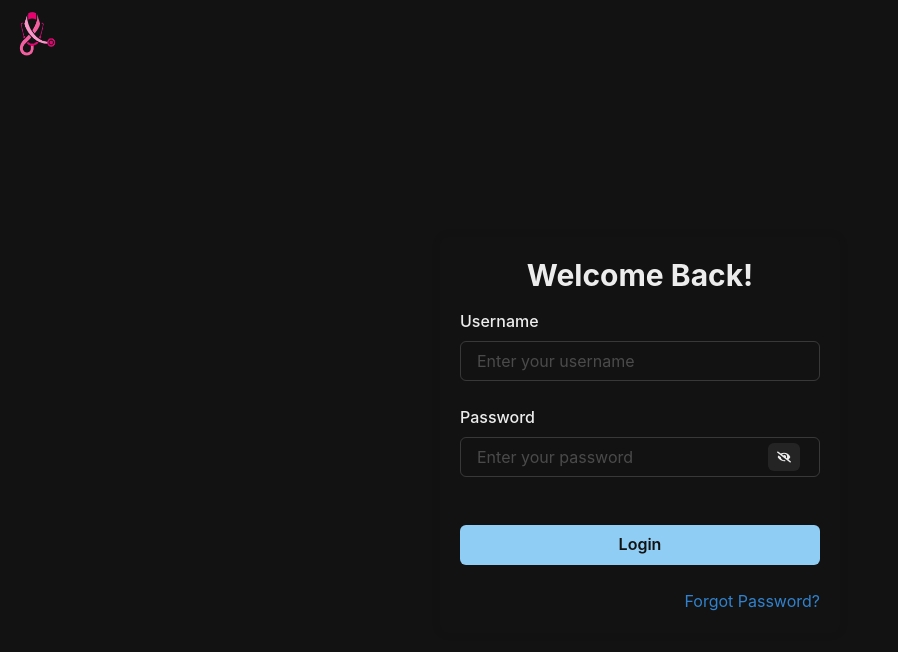
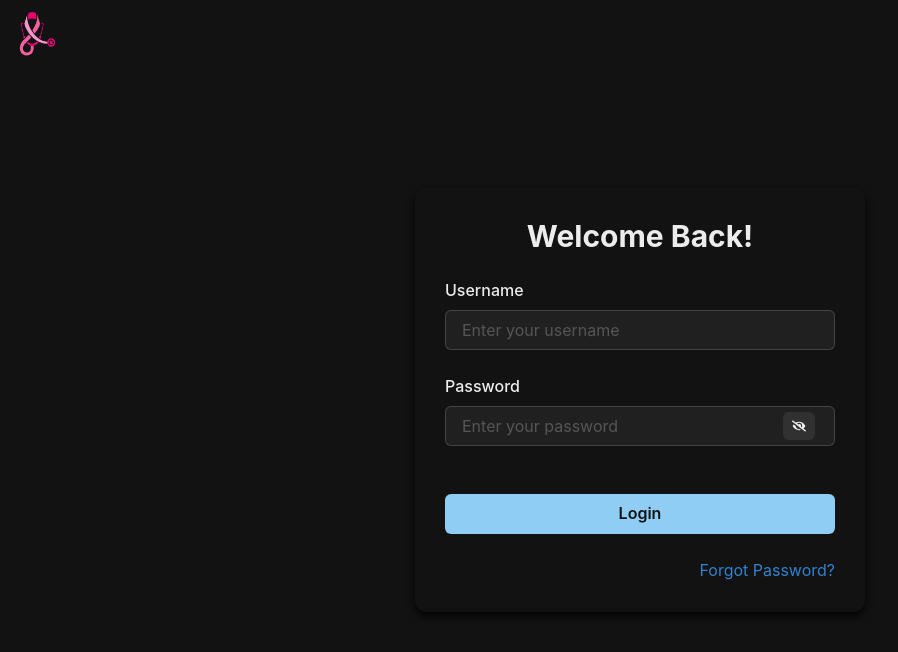
Before and after one commit to AnojAryal/CancerCellDetector-Frontend, a React (Vite) app: page /login in a window 1280 px wide. Shown: the top 652 px of the page, without its empty margins (0-898 px from the left). Built offline with nearby package versions, Linux system fonts and the light colour scheme.

Commit message:
logout automatically if the token is expired

```diff
--- a/package.json
+++ b/package.json
@@ -14,7 +14,9 @@
     "@emotion/react": "^11.11.4",
     "@emotion/styled": "^11.11.5",
     "axios": "^1.6.8",
+    "base64-url": "^2.3.3",
     "framer-motion": "^11.1.7",
+    "jwt-decode": "^4.0.0",
     "react": "^18.2.0",
     "react-dom": "^18.2.0",
     "react-icons": "^5.1.0",
--- a/src/components/Login.tsx
+++ b/src/components/Login.tsx
@@ -1,4 +1,4 @@
-import React, { useState } from "react";
+import { useState, ChangeEvent, FormEvent, useEffect } from "react";
 import {
   Button,
   FormControl,
@@ -12,12 +12,13 @@ import {
   InputGroup,
   InputRightElement,
   Box,
+  useColorModeValue,
 } from "@chakra-ui/react";
 import { useLogin } from "../hooks/useLogin";
 import { FaEye, FaEyeSlash } from "react-icons/fa";
 import { useNavigate } from "react-router-dom";
 
-const Login = () => {
+function Login() {
   const { login, formErrors } = useLogin();
   const [formData, setFormData] = useState({
     username: "",
@@ -26,7 +27,14 @@ const Login = () => {
   });
   const navigate = useNavigate();
 
-  const handleChange = (e: React.ChangeEvent<HTMLInputElement>) => {
+  useEffect(() => {
+    document.body.style.overflow = "hidden";
+    return () => {
+      document.body.style.overflow = "auto";
+    };
+  }, []);
+
+  const handleChange = (e: ChangeEvent<HTMLInputElement>) => {
     const { name, value } = e.target;
     setFormData((prevState) => ({
       ...prevState,
@@ -34,7 +42,7 @@ const Login = () => {
     }));
   };
 
-  const handleSubmit = async (e: React.FormEvent<HTMLFormElement>) => {
+  const handleSubmit = async (e: FormEvent<HTMLFormElement>) => {
     e.preventDefault();
     try {
       await login(formData, navigate);
@@ -50,18 +58,38 @@ const Login = () => {
     }));
   };
 
+  const bgColor = useColorModeValue("white", "gray.800");
+  const boxShadow = useColorModeValue(
+    "0 4px 8px rgba(0, 0, 0, 0.1)",
+    "0 4px 8px rgba(0, 0, 0, 0.9)"
+  );
+
   return (
-    <div>
+    <div
+      style={{
+        position: "fixed",
+        top: "0",
+        left: "0",
+        width: "100%",
+        height: "100%",
+        display: "flex",
+        justifyContent: "center",
+        alignItems: "center",
+        backgroundColor: useColorModeValue("gray.50", "gray.900"),
+        overflow: "hidden",
+      }}
+    >
       <div
         style={{
-          maxWidth: "400px",
-          margin: "0 auto",
-          padding: "20px",
-          borderRadius: "8px",
-          boxShadow: "0 0 10px rgba(0, 0, 0, 0.1)",
+          maxWidth: "450px",
+          width: "100%",
+          padding: "30px",
+          borderRadius: "12px",
+          boxShadow,
+          backgroundColor: bgColor,
         }}
       >
-        <Heading as="h1" size="lg" mb="4" textAlign="center">
+        <Heading as="h3" size="lg" mb="6" textAlign="center">
           Welcome Back!
         </Heading>
         <form onSubmit={handleSubmit}>
@@ -76,6 +104,7 @@ const Login = () => {
                 onChange={handleChange}
                 placeholder="Enter your username"
                 autoComplete="username"
+                bg={useColorModeValue("white", "gray.700")}
               />
               <FormErrorMessage>{formErrors?.username}</FormErrorMessage>
             </FormControl>
@@ -92,6 +121,7 @@ const Login = () => {
                   onChange={handleChange}
                   placeholder="Enter your password"
                   autoComplete="current-password"
+                  bg={useColorModeValue("white", "gray.700")}
                 />
                 <InputRightElement width="4.5rem">
                   <IconButton
@@ -125,6 +155,6 @@ const Login = () => {
       </div>
     </div>
   );
-};
+}
 
 export default Login;
--- a/src/components/NavBar.tsx
+++ b/src/components/NavBar.tsx
@@ -19,6 +19,21 @@ import { FiUser, FiLogOut, FiSettings } from "react-icons/fi";
 import { useNavigate } from "react-router-dom";
 import logo from "../assets/logo.webp";
 
+interface DecodedToken {
+  exp: number;
+  iat: number; //issued at
+}
+
+const decodeToken = (token: string): DecodedToken | null => {
+  try {
+    const base64Url = token.split(".")[1];
+    const base64String = atob(base64Url);
+    return JSON.parse(base64String) as DecodedToken;
+  } catch (error) {
+    console.error("Error decoding token:", error);
+    return null;
+  }
+};
 
 const NavBar = () => {
   const navigate = useNavigate();
@@ -26,7 +41,7 @@ const NavBar = () => {
   const username = localStorage.getItem("username");
   const [displayWelcome, setDisplayWelcome] = useState(true);
   const [isOpen, setIsOpen] = useState(false);
-  const cancelRef = useRef(null);
+  const cancelRef = useRef<HTMLButtonElement>(null);
 
   useEffect(() => {
     const timer = setTimeout(() => {
@@ -38,6 +53,20 @@ const NavBar = () => {
 
   useEffect(() => {
     setDisplayWelcome(true);
+  }, [token]);
+
+  useEffect(() => {
+    if (token) {
+      const decodedToken = decodeToken(token);
+      if (decodedToken) {
+        const currentTime = Date.now() / 1000;
+        if (decodedToken.exp < currentTime) {
+          handleLogoutConfirmed();
+        }
+      } else {
+        handleLogoutConfirmed();
+      }
+    }
   }, [token]);
 
   const onClose = () => setIsOpen(false);
@@ -55,7 +84,6 @@ const NavBar = () => {
 
   const handleSettingsClick = () => {
     console.log("Settings clicked");
-    // Navigate to settings page
     navigate("/settings");
   };
 
@@ -70,7 +98,7 @@ const NavBar = () => {
             </MenuButton>
             <MenuList>
               <MenuItem onClick={handleSettingsClick} icon={<FiSettings />}>
-                Setting
+                Settings
               </MenuItem>
               <MenuDivider />
               <MenuItem onClick={handleLogout} icon={<FiLogOut />}>
```
